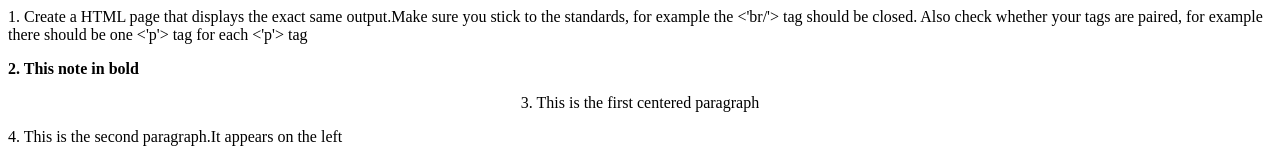
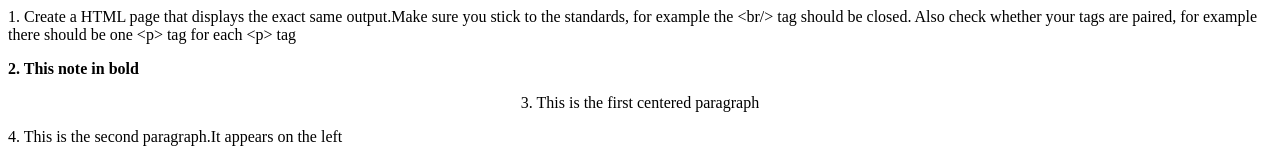
Before and after one commit to CS6-201-ISS-S23/tutorial-2-aniket271203, a plain HTML site: page submission/index.html in a window 1280 px wide. Shown: the top 160 px of the page. Drawn offline with Linux system fonts and the light colour scheme.

Commit message:
tutorial 2

```diff
--- a/submission/index.html
+++ b/submission/index.html
@@ -19,8 +19,8 @@ table, th, td {
 
 <Body>
     <a>1. Create a HTML page that displays the exact same output.Make sure you stick to the standards, for example the
-        <'br/'> tag should be closed. Also check whether your tags are paired, for example there should be one <'p'>
-                tag for each <'p'> tag </p> </a>
+        &lt;br/&gt; tag should be closed. Also check whether your tags are paired, for example there should be one &lt;p&gt;
+                tag for each &lt;p&gt; tag </p> </a>
     <p style="text-align:left;"> <b>2. This note in bold </p> </b> </p>
     <p style="text-align:Center;"> 3. This is the first centered paragraph<br></p>
     <p style="text-align:left;"> 4. This is the second paragraph.It appears on the left</p>
```
